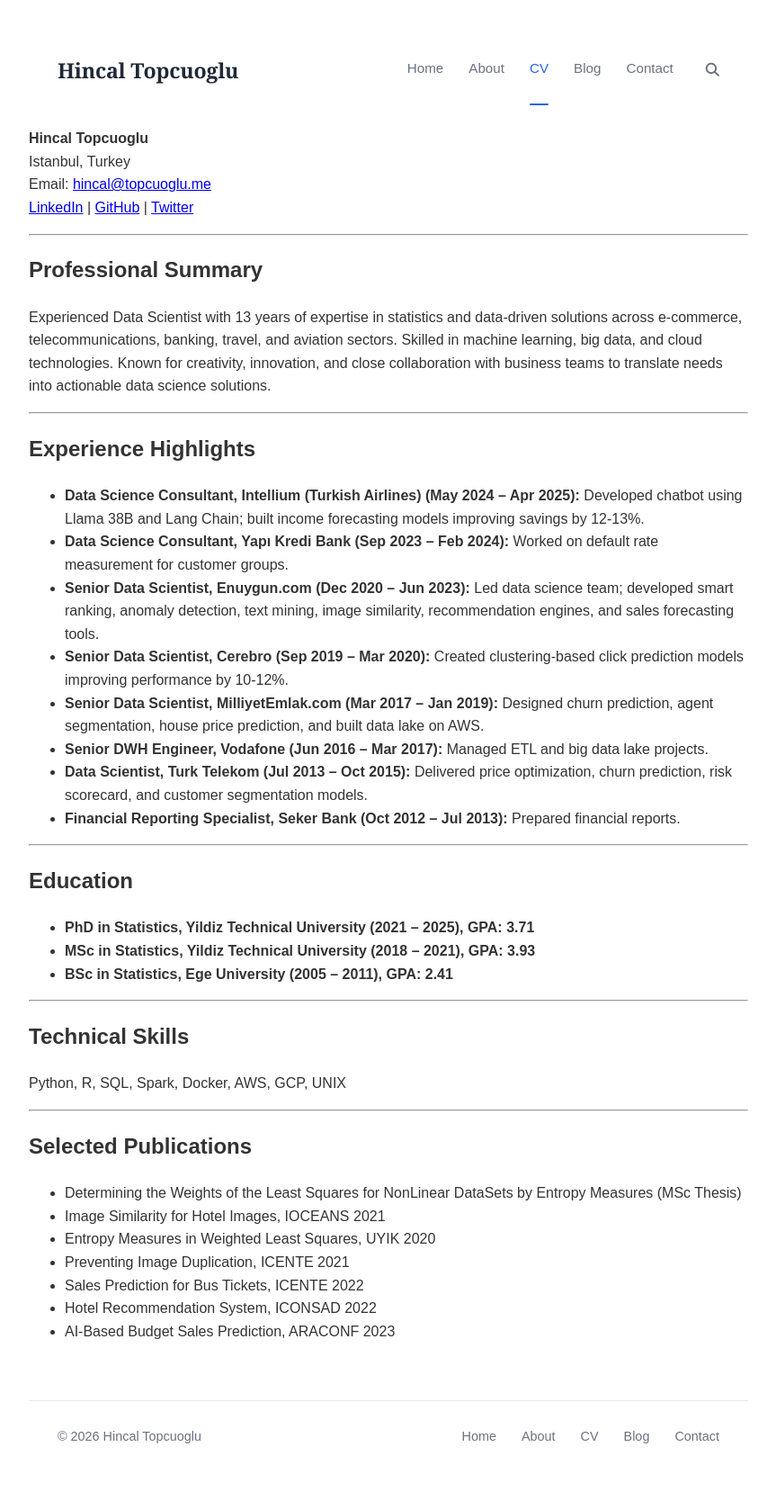
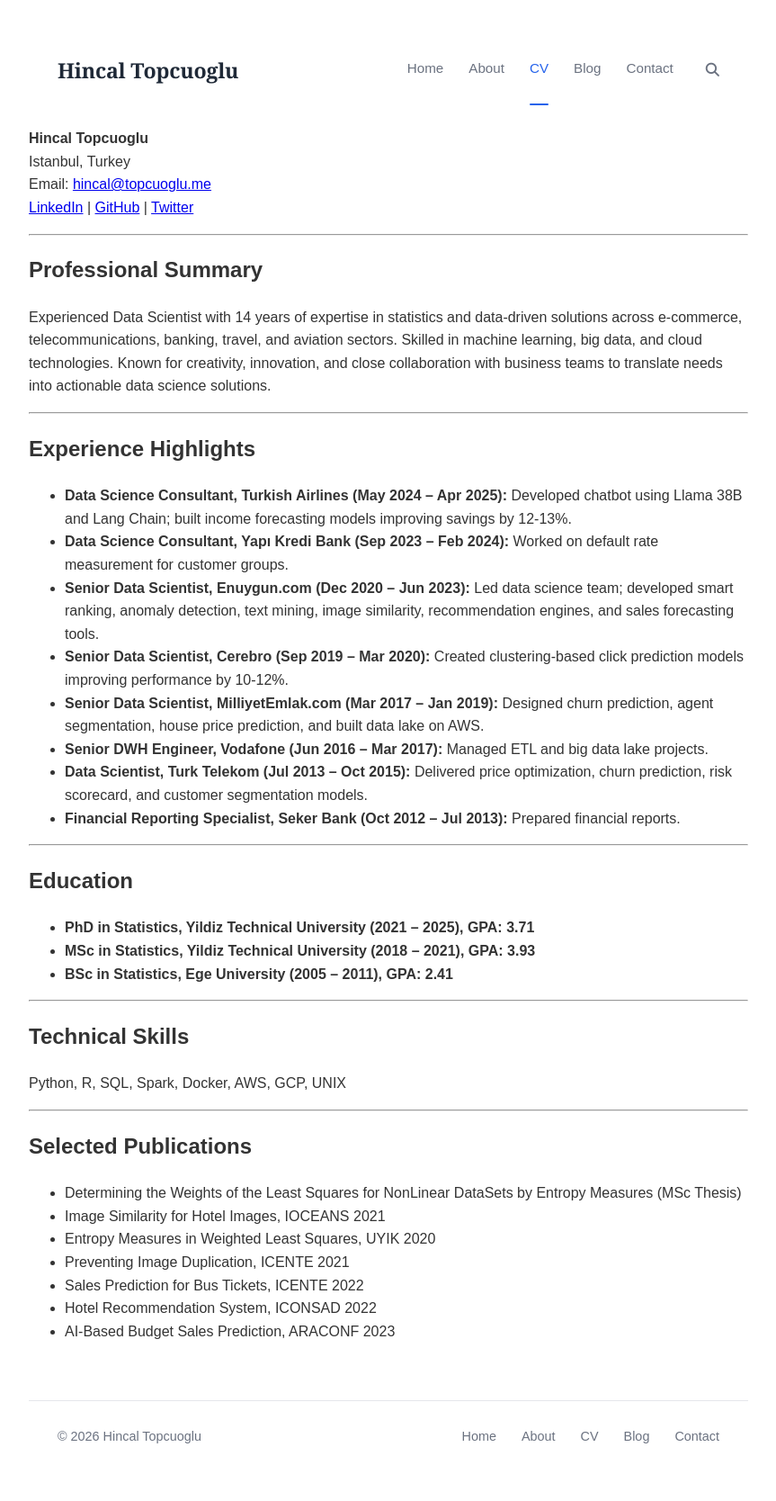
Before and after one commit to hincaltopcuoglu/hincaltopcuoglu.github.io, a Jekyll site: the page built from cv.md, in a window 1280 px wide. Shown: the whole page at 90% size, without its empty margins (208-1071 px from the left). Built offline with Jekyll 4.4.1, drawn with Linux system fonts in a browser that asks for light colours.

Commit message:
cv-md file updated

```diff
--- a/cv.md
+++ b/cv.md
@@ -13,13 +13,13 @@ Email: [hincal@topcuoglu.me](mailto:hincal@topcuoglu.me)
 
 ## Professional Summary
 
-Experienced Data Scientist with 13 years of expertise in statistics and data-driven solutions across e-commerce, telecommunications, banking, travel, and aviation sectors. Skilled in machine learning, big data, and cloud technologies. Known for creativity, innovation, and close collaboration with business teams to translate needs into actionable data science solutions.
+Experienced Data Scientist with 14 years of expertise in statistics and data-driven solutions across e-commerce, telecommunications, banking, travel, and aviation sectors. Skilled in machine learning, big data, and cloud technologies. Known for creativity, innovation, and close collaboration with business teams to translate needs into actionable data science solutions.
 
 ---
 
 ## Experience Highlights
 
-- **Data Science Consultant, Intellium (Turkish Airlines) (May 2024 – Apr 2025):** Developed chatbot using Llama 38B and Lang Chain; built income forecasting models improving savings by 12-13%.
+- **Data Science Consultant, Turkish Airlines (May 2024 – Apr 2025):** Developed chatbot using Llama 38B and Lang Chain; built income forecasting models improving savings by 12-13%.
 - **Data Science Consultant, Yapı Kredi Bank (Sep 2023 – Feb 2024):** Worked on default rate measurement for customer groups.
 - **Senior Data Scientist, Enuygun.com (Dec 2020 – Jun 2023):** Led data science team; developed smart ranking, anomaly detection, text mining, image similarity, recommendation engines, and sales forecasting tools.
 - **Senior Data Scientist, Cerebro (Sep 2019 – Mar 2020):** Created clustering-based click prediction models improving performance by 10-12%.
```
